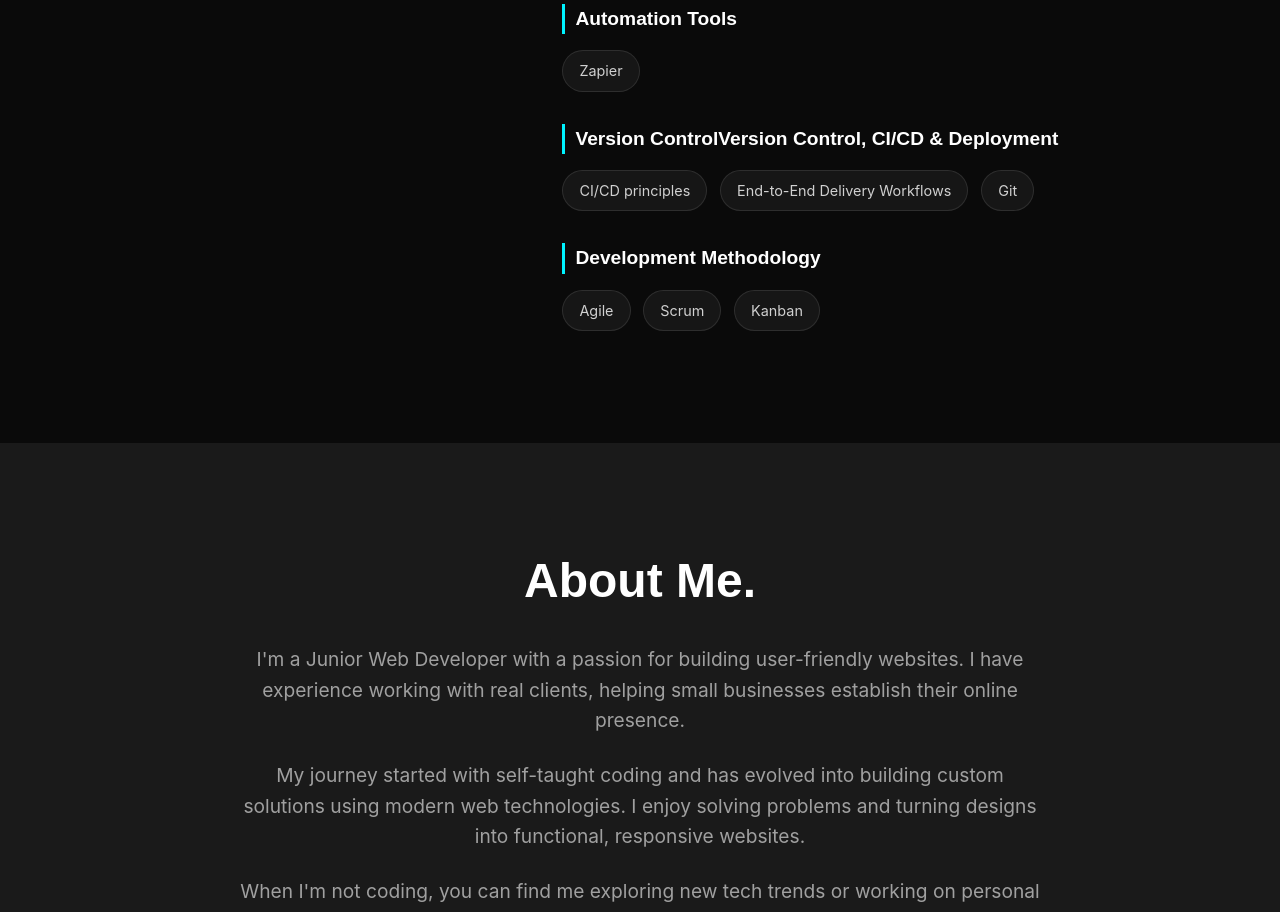
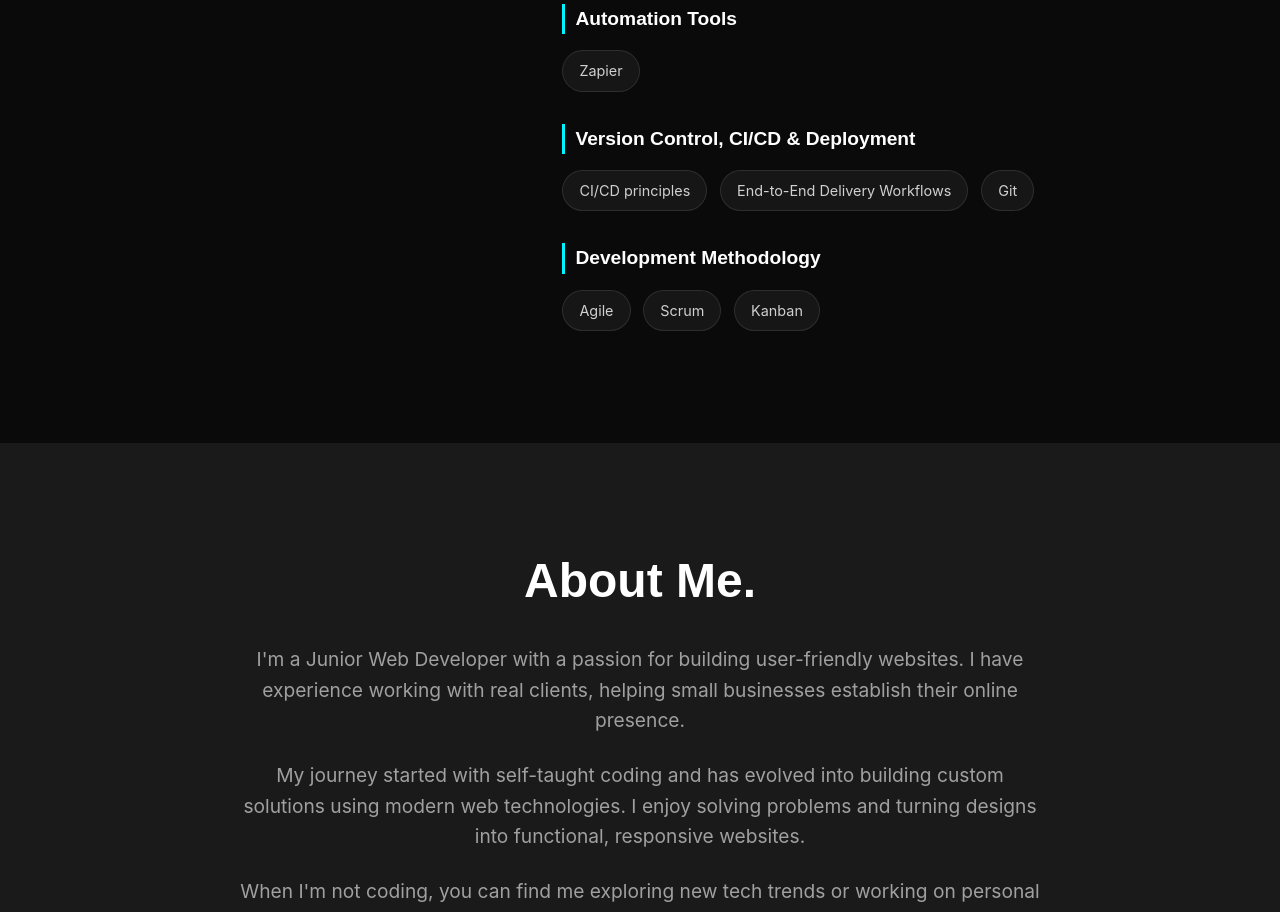
Before and after one commit to Edwardo93/Portfolio, a React (Vite) app: page / in a window 1280 px wide. Shown: the part 2620-3532 px from the top of the page. Built offline with nearby package versions, Linux system fonts and the light colour scheme; a web font is replaced by a local one.

Commit message:
fixed typos

```diff
--- a/src/App.jsx
+++ b/src/App.jsx
@@ -343,7 +343,7 @@ function App() {
             </div>
 
             <div className="skills-category">
-              <h3>Version ControlVersion Control, CI/CD & Deployment</h3>
+              <h3>Version Control, CI/CD & Deployment</h3>
               <div className="skills-list">
                 <span className="skill-pill">CI/CD principles</span>
                 <span className="skill-pill">End-to-End Delivery Workflows</span>
```
